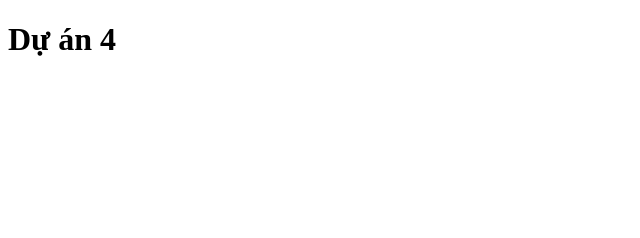
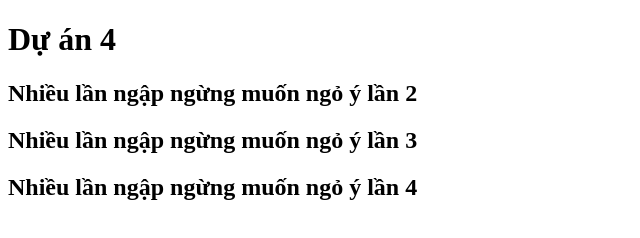
Before and after one commit to vuquang037979/duan4, a plain HTML site: page index.html in a window 1280 px wide. Shown: the whole page, without its empty margins (0-640 px from the left). Drawn offline with Linux system fonts and the light colour scheme.

```diff
--- a/index.html
+++ b/index.html
@@ -7,5 +7,8 @@
   </head>
   <body>
     <h1>Dự án 4</h1>
+    <h2>Nhiều lần ngập ngừng muốn ngỏ ý lần 2</h2>
+    <h2>Nhiều lần ngập ngừng muốn ngỏ ý lần 3</h2>
+    <h2>Nhiều lần ngập ngừng muốn ngỏ ý lần 4</h2>
   </body>
 </html>
```
Also changed, not shown: contact.html (added, +11 -0 lines).
